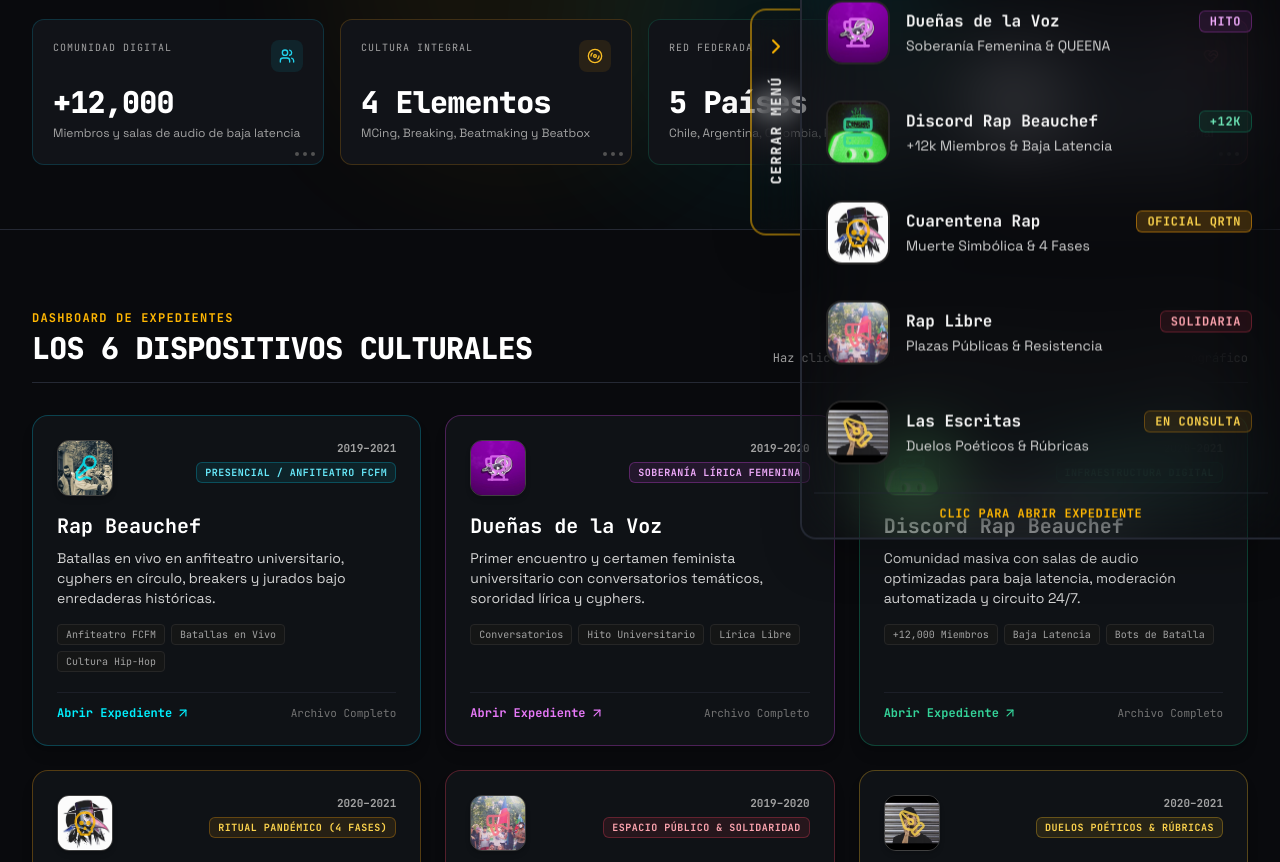
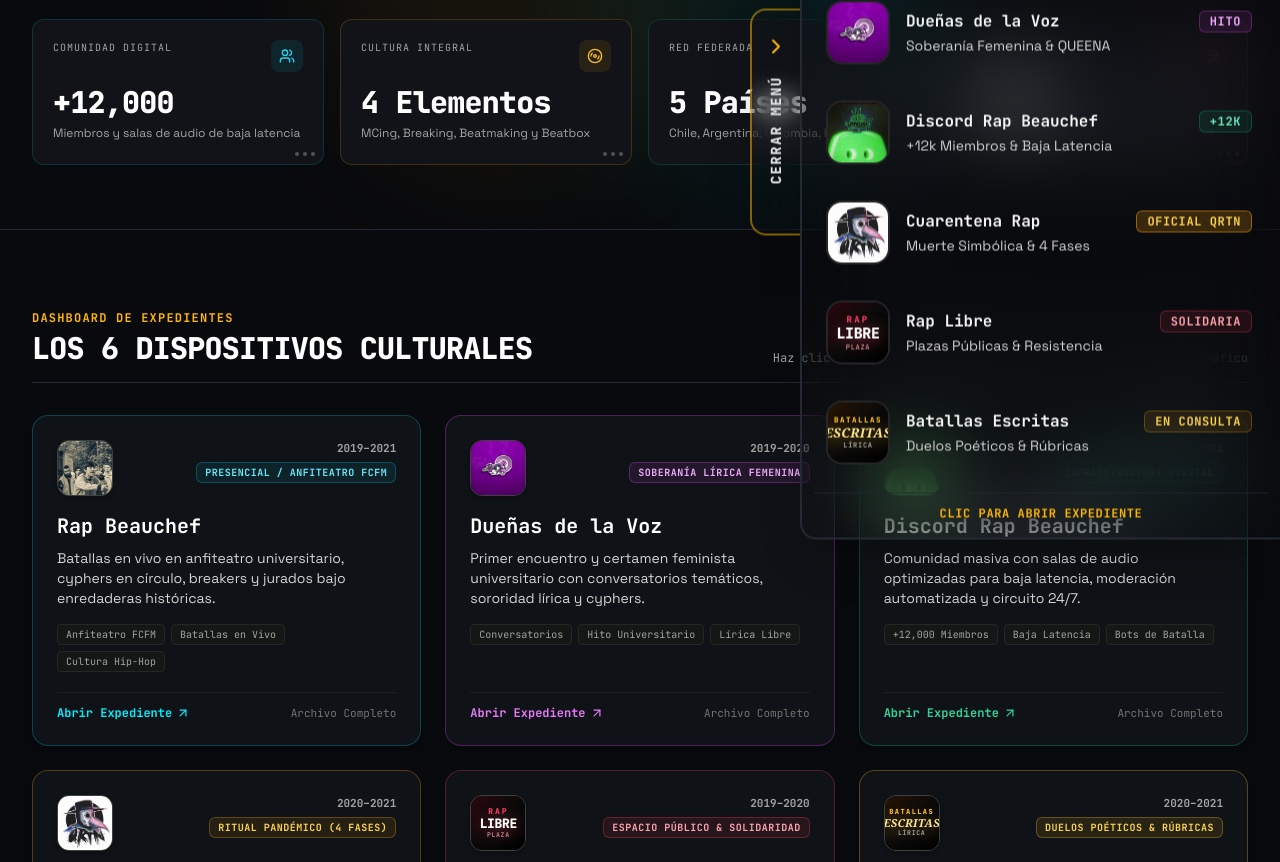
Before and after one commit to danisantanderurrutia-coder/Dossier-Rap, a React (Vite) app: page / in a window 1280 px wide. Shown: the part 278-1140 px from the top of the page. Built offline with nearby package versions, Linux system fonts and the light colour scheme; the HTML template or start-up script is replaced by a standard one.

Commit message:
style: remove icon overlays on logos and add cool typographic logos for Rap Libre and Batallas Escritas

```diff
--- a/src/components/layout/RightHangingMenu.tsx
+++ b/src/components/layout/RightHangingMenu.tsx
@@ -2,13 +2,6 @@
 import {
   ChevronLeft,
   ChevronRight,
-  LayoutGrid,
-  Mic2,
-  Trophy,
-  Server,
-  Skull,
-  Megaphone,
-  PenTool
 } from 'lucide-react';
 
 export type SectionTab =
@@ -31,7 +24,6 @@
   shortLabel: string;
   tagline: string;
   logo: string;
-  fallbackIcon: React.ElementType;
   accentColor: string;
   glowColor: string;
   borderColor: string;
@@ -70,7 +62,6 @@
       shortLabel: 'Inicio',
       tagline: 'Bóveda General & Métricas',
       logo: './app_icon.svg',
-      fallbackIcon: LayoutGrid,
       accentColor: 'text-neutral-300',
       glowColor: 'shadow-neutral-500/30',
       borderColor: 'border-neutral-500',
@@ -83,7 +74,6 @@
       shortLabel: 'Beauchef',
       tagline: 'Anfiteatro FCFM & Fotos en Vivo',
       logo: './logos/rap-beauchef.jpg',
-      fallbackIcon: Mic2,
       accentColor: 'text-crt-cyan',
       glowColor: 'shadow-cyan-500/40',
       borderColor: 'border-cyan-500',
@@ -96,7 +86,6 @@
       shortLabel: 'Dueñas',
       tagline: 'Soberanía Femenina & QUEENA',
       logo: './logos/duenas-de-la-voz.jpg',
-      fallbackIcon: Trophy,
       accentColor: 'text-fuchsia-400',
       glowColor: 'shadow-fuchsia-500/40',
       borderColor: 'border-fuchsia-500',
@@ -109,7 +98,6 @@
       shortLabel: 'Discord',
       tagline: '+12k Miembros & Baja Latencia',
       logo: './logos/discord-rap-beauchef.jpg',
-      fallbackIcon: Server,
       accentColor: 'text-emerald-400',
       glowColor: 'shadow-emerald-500/40',
       borderColor: 'border-emerald-500',
@@ -122,21 +110,18 @@
       shortLabel: 'Cuarentena',
       tagline: 'Muerte Simbólica & 4 Fases',
       logo: './logos/cuarentena-rap.png',
-      fallbackIcon: Skull,
       accentColor: 'text-crt-amber',
       glowColor: 'shadow-amber-500/50',
       borderColor: 'border-amber-400',
       badge: 'Oficial QRTN',
       badgeColor: 'bg-amber-500/20 text-amber-300 border-amber-500/50',
     },
-
     {
       id: 'rap-libre',
       label: 'Rap Libre',
       shortLabel: 'Rap Libre',
       tagline: 'Plazas Públicas & Resistencia',
       logo: './logos/rap-libre.jpg',
-      fallbackIcon: Megaphone,
       accentColor: 'text-rose-400',
       glowColor: 'shadow-rose-500/40',
       borderColor: 'border-rose-500',
@@ -145,11 +130,10 @@
     },
     {
       id: 'las-escritas',
-      label: 'Las Escritas',
+      label: 'Batallas Escritas',
       shortLabel: 'Escritas',
       tagline: 'Duelos Poéticos & Rúbricas',
       logo: './logos/las-escritas.jpg',
-      fallbackIcon: PenTool,
       accentColor: 'text-amber-300',
       glowColor: 'shadow-amber-500/40',
       borderColor: 'border-amber-400',
@@ -218,7 +202,6 @@
             {menuItems.map((item) => {
               const isActive = activeTab === item.id;
               const isHovered = hoveredId === item.id;
-              const Icon = item.fallbackIcon;
 
               return (
                 <div key={item.id} className="relative">
@@ -232,7 +215,7 @@
                         : 'hover:bg-neutral-900/90 border-2 border-transparent hover:border-neutral-800'
                     }`}
                   >
-                    {/* Logo Emblem Thumbnail (Enlarged) */}
+                    {/* Logo Emblem Thumbnail (Enlarged & Clean - Sin Iconos Superpuestos) */}
                     <div
                       className={`relative w-16 h-16 sm:w-18 sm:h-18 rounded-2xl overflow-hidden flex-shrink-0 border-2 bg-neutral-900 flex items-center justify-center transition-all ${
                         isActive
@@ -240,15 +223,40 @@
                           : 'border-neutral-800 group-hover:border-neutral-600'
                       }`}
                     >
-                      <img
-                        src={item.logo}
-                        alt={item.shortLabel}
-                        onError={(e) => {
-                          (e.target as HTMLElement).style.display = 'none';
-                        }}
-                        className="w-full h-full object-cover transition-transform group-hover:scale-110"
-                      />
-                      <Icon className={`w-8 h-8 absolute pointer-events-none opacity-85 ${item.accentColor}`} />
+                      {item.id === 'rap-libre' ? (
+                        /* Logo tipográfico exclusivo para Rap Libre */
+                        <div className="w-full h-full flex flex-col items-center justify-center bg-gradient-to-br from-[#2b080f] via-neutral-950 to-black p-1 text-center select-none">
+                          <span className="font-mono text-[9px] tracking-[0.25em] text-rose-500 uppercase font-black leading-none">
+                            RAP
+                          </span>
+                          <span className="font-mono text-[14px] sm:text-[15px] font-black tracking-tight text-white uppercase leading-none drop-shadow-[0_2px_8px_rgba(244,63,94,0.7)] group-hover:scale-105 transition-transform my-0.5">
+                            LIBRE
+                          </span>
+                          <span className="font-mono text-[7px] tracking-widest text-rose-300/80 uppercase font-bold leading-none">
+                            PLAZA
+                          </span>
+                        </div>
+                      ) : item.id === 'las-escritas' ? (
+                        /* Logo tipográfico exclusivo para Batallas Escritas */
+                        <div className="w-full h-full flex flex-col items-center justify-center bg-gradient-to-br from-[#271404] via-neutral-950 to-black p-1 text-center select-none">
+                          <span className="font-mono text-[7.5px] tracking-[0.2em] text-amber-400 uppercase font-black leading-none">
+                            BATALLAS
+                          </span>
+                          <span className="font-serif italic font-black text-[12px] sm:text-[13px] tracking-wide text-amber-200 uppercase leading-none drop-shadow-[0_2px_8px_rgba(251,191,36,0.6)] group-hover:scale-105 transition-transform my-0.5">
+                            ESCRITAS
+                          </span>
+                          <span className="font-mono text-[7px] tracking-widest text-neutral-400 uppercase font-bold leading-none">
+                            LÍRICA
+                          </span>
+                        </div>
+                      ) : (
+                        /* Imagen de logo original limpia, sin dibujos superpuestos */
+                        <img
+                          src={item.logo}
+                          alt={item.shortLabel}
+                          className="w-full h-full object-cover transition-transform group-hover:scale-105"
+                        />
+                      )}
 
                       {/* Active indicator dot */}
                       {isActive && (
--- a/src/components/sections/SectionsDashboard.tsx
+++ b/src/components/sections/SectionsDashboard.tsx
@@ -1,13 +1,5 @@
 import React from 'react';
-import {
-  Mic2,
-  Trophy,
-  Server,
-  Skull,
-  Megaphone,
-  PenTool,
-  ArrowUpRight
-} from 'lucide-react';
+import { ArrowUpRight } from 'lucide-react';
 import { SectionTab } from '../layout/RightHangingMenu';
 
 interface SectionsDashboardProps {
@@ -21,7 +13,6 @@
   type: string;
   description: string;
   logo: string;
-  fallbackIcon: React.ElementType;
   accentColor: string;
   borderColor: string;
   hoverBorder: string;
@@ -40,7 +31,6 @@
       type: 'Presencial / Anfiteatro FCFM',
       description: 'Batallas en vivo en anfiteatro universitario, cyphers en círculo, breakers y jurados bajo enredaderas históricas.',
       logo: './logos/rap-beauchef.jpg',
-      fallbackIcon: Mic2,
       accentColor: 'text-crt-cyan',
       borderColor: 'border-cyan-500/30',
       hoverBorder: 'hover:border-cyan-400',
@@ -56,7 +46,6 @@
       type: 'Soberanía Lírica Femenina',
       description: 'Primer encuentro y certamen feminista universitario con conversatorios temáticos, sororidad lírica y cyphers.',
       logo: './logos/duenas-de-la-voz.jpg',
-      fallbackIcon: Trophy,
       accentColor: 'text-fuchsia-400',
       borderColor: 'border-fuchsia-500/30',
       hoverBorder: 'hover:border-fuchsia-400',
@@ -72,7 +61,6 @@
       type: 'Infraestructura Digital',
       description: 'Comunidad masiva con salas de audio optimizadas para baja latencia, moderación automatizada y circuito 24/7.',
       logo: './logos/discord-rap-beauchef.jpg',
-      fallbackIcon: Server,
       accentColor: 'text-emerald-400',
       borderColor: 'border-emerald-500/30',
       hoverBorder: 'hover:border-emerald-400',
@@ -88,8 +76,6 @@
       type: 'Ritual Pandémico (4 Fases)',
       description: 'La liga del confinamiento estructurada como un rito: de la muerte simbólica (Fase de Tumbas) a la liberación lírica.',
       logo: './logos/cuarentena-rap.png',
-
-      fallbackIcon: Skull,
       accentColor: 'text-crt-amber',
       borderColor: 'border-amber-500/30',
       hoverBorder: 'hover:border-amber-400',
@@ -105,7 +91,6 @@
       type: 'Espacio Público & Solidaridad',
       description: 'Reapropiación de plazas públicas urbanas, autogestión territorial y acopio directo de víveres durante crisis.',
       logo: './logos/rap-libre.jpg',
-      fallbackIcon: Megaphone,
       accentColor: 'text-rose-400',
       borderColor: 'border-rose-500/30',
       hoverBorder: 'hover:border-rose-400',
@@ -116,12 +101,11 @@
     },
     {
       id: 'las-escritas',
-      title: 'Las Escritas',
+      title: 'Batallas Escritas',
       period: '2020–2021',
       type: 'Duelos Poéticos & Rúbricas',
       description: 'Duelos líricos a capella preparados sin improvisación, evaluados con rúbricas técnicas y de métrica poética.',
       logo: './logos/las-escritas.jpg',
-      fallbackIcon: PenTool,
       accentColor: 'text-amber-300',
       borderColor: 'border-amber-400/30',
       hoverBorder: 'hover:border-amber-300',
@@ -152,8 +136,6 @@
       {/* Grid of 6 Section Cards */}
       <div className="grid grid-cols-1 md:grid-cols-2 lg:grid-cols-3 gap-5 sm:gap-6">
         {sections.map((section) => {
-          const Icon = section.fallbackIcon;
-
           return (
             <div
               key={section.id}
@@ -164,15 +146,40 @@
                 {/* Top Row: Logo + Badge + Year */}
                 <div className="flex items-start justify-between gap-3 mb-4">
                   <div className="relative w-14 h-14 rounded-xl overflow-hidden border border-neutral-700 bg-neutral-900 flex items-center justify-center shrink-0 group-hover:scale-105 transition-transform shadow-md">
-                    <img
-                      src={section.logo}
-                      alt={section.title}
-                      onError={(e) => {
-                        (e.target as HTMLElement).style.display = 'none';
-                      }}
-                      className="w-full h-full object-cover"
-                    />
-                    <Icon className={`w-7 h-7 absolute pointer-events-none opacity-80 ${section.accentColor}`} />
+                    {section.id === 'rap-libre' ? (
+                      /* Logo tipográfico exclusivo para Rap Libre */
+                      <div className="w-full h-full flex flex-col items-center justify-center bg-gradient-to-br from-[#2b080f] via-neutral-950 to-black p-1 text-center select-none">
+                        <span className="font-mono text-[8px] tracking-[0.25em] text-rose-500 uppercase font-black leading-none">
+                          RAP
+                        </span>
+                        <span className="font-mono text-[13px] font-black tracking-tight text-white uppercase leading-none drop-shadow-[0_2px_8px_rgba(244,63,94,0.7)] group-hover:scale-105 transition-transform my-0.5">
+                          LIBRE
+                        </span>
+                        <span className="font-mono text-[6.5px] tracking-widest text-rose-300/80 uppercase font-bold leading-none">
+                          PLAZA
+                        </span>
+                      </div>
+                    ) : section.id === 'las-escritas' ? (
+                      /* Logo tipográfico exclusivo para Batallas Escritas */
+                      <div className="w-full h-full flex flex-col items-center justify-center bg-gradient-to-br from-[#271404] via-neutral-950 to-black p-1 text-center select-none">
+                        <span className="font-mono text-[7px] tracking-[0.2em] text-amber-400 uppercase font-black leading-none">
+                          BATALLAS
+                        </span>
+                        <span className="font-serif italic font-black text-[11px] tracking-wide text-amber-200 uppercase leading-none drop-shadow-[0_2px_8px_rgba(251,191,36,0.6)] group-hover:scale-105 transition-transform my-0.5">
+                          ESCRITAS
+                        </span>
+                        <span className="font-mono text-[6.5px] tracking-widest text-neutral-400 uppercase font-bold leading-none">
+                          LÍRICA
+                        </span>
+                      </div>
+                    ) : (
+                      /* Imagen de logo original limpia, sin dibujos superpuestos */
+                      <img
+                        src={section.logo}
+                        alt={section.title}
+                        className="w-full h-full object-cover"
+                      />
+                    )}
                   </div>
 
                   <div className="flex flex-col items-end gap-1.5">
```
